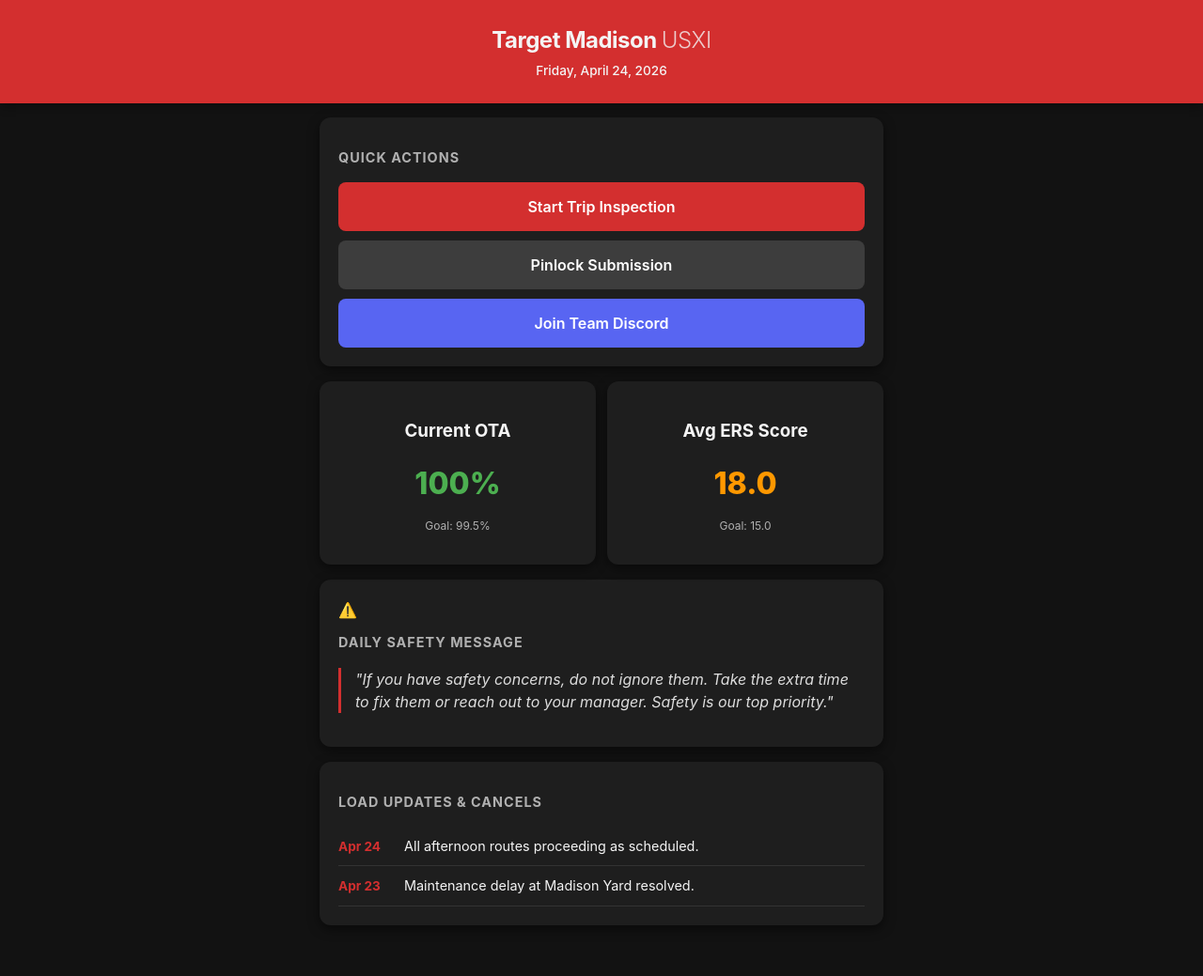
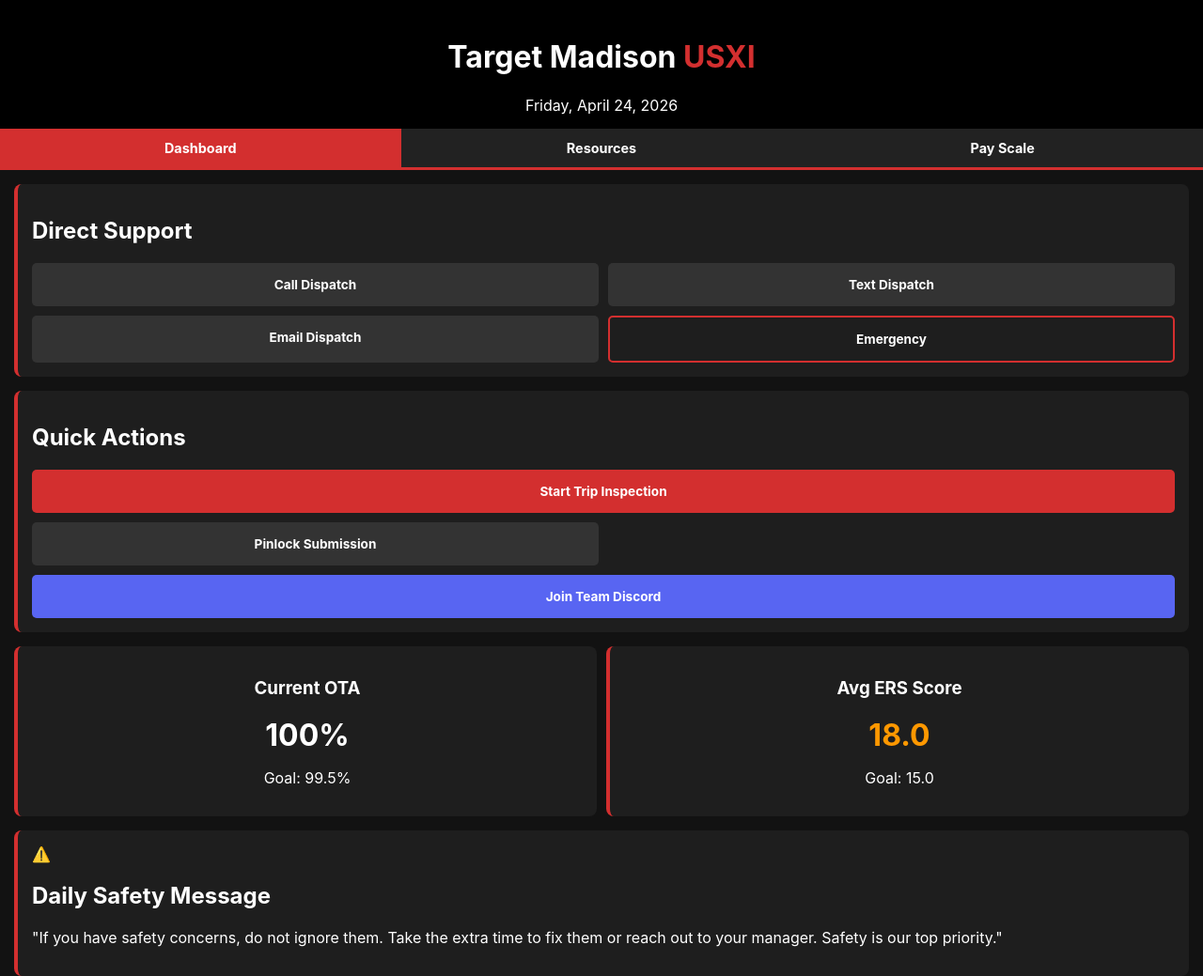
Before and after one commit to amcelroy50744/driver-hub, a plain HTML site: page index.html in a window 1280 px wide. Shown: the top 1039 px of the page at 94% size. Before the commit the page ends 1016 px from the top, so only its background shows below. Drawn offline with Linux system fonts and the light colour scheme.

Commit message:
added pages resourses and payscale

```diff
--- a/index.html
+++ b/index.html
@@ -12,9 +12,26 @@
         <h1>Target Madison <span class="sub-brand">USXI</span></h1>
         <div class="date" id="current-date"></div>
       </div>
+      <nav class="main-nav">
+        <a href="index.html" class="nav-item active">Dashboard</a>
+        <a href="resources.html" class="nav-item">Resources</a>
+        <a href="targetMadisonPayScale.html" class="nav-item">Pay Scale</a>
+      </nav>
     </header>
 
     <main class="container">
+      <section class="card action-card">
+        <h2>Direct Support</h2>
+        <div class="button-grid">
+          <a href="tel:8032505276" class="btn-link support">Call Dispatch</a>
+          <a href="sms:8032505276" class="btn-link support">Text Dispatch</a>
+          <a href="mailto:targetmadison@usxpress.com" class="btn-link support">
+            Email Dispatch</a
+          >
+          <a href="tel:911" class="btn-link emergency">Emergency</a>
+        </div>
+      </section>
+
       <section class="card action-card">
         <h2>Quick Actions</h2>
         <div class="button-grid">
@@ -22,23 +39,20 @@
             href="https://app.smartsheet.com/b/form/f10eee7610c347f5bd076bdf74858b39"
             class="btn-link primary"
             target="_blank"
+            >Start Trip Inspection</a
           >
-            Start Trip Inspection
-          </a>
           <a
-            href="https://forms.office.com/pages/responsepage.aspx?id=baa1u59cKkiWmqQDBLa8jYGkXY_QjcpDrujCEN10fqJURVBIWTdNQVBaWUJBTFdSQTcyQ05BNzRNVCQlQCN0PWcu&origin=lprLink&route=shorturl"
+            href="https://forms.office.com/..."
             class="btn-link secondary"
             target="_blank"
+            >Pinlock Submission</a
           >
-            Pinlock Submission
-          </a>
           <a
             href="https://discord.gg/PH69uc9b"
             class="btn-link discord"
             target="_blank"
+            >Join Team Discord</a
           >
-            Join Team Discord
-          </a>
         </div>
       </section>
 
@@ -70,14 +84,14 @@
         <h2>Load Updates & Cancels</h2>
         <div class="update-list">
           <div class="update-item">
-            <span class="update-date">Apr 24</span>
-            <span class="update-msg"
+            <span class="update-date">Apr 24</span
+            ><span class="update-msg"
               >All afternoon routes proceeding as scheduled.</span
             >
           </div>
           <div class="update-item">
-            <span class="update-date">Apr 23</span>
-            <span class="update-msg"
+            <span class="update-date">Apr 23</span
+            ><span class="update-msg"
               >Maintenance delay at Madison Yard resolved.</span
             >
           </div>
--- /dev/null
+++ b/resources.css
@@ -0,0 +1,73 @@
+/* Shared styling to keep the look consistent */
+        body {
+            font-family: -apple-system, BlinkMacSystemFont, "Segoe UI", Roboto, Helvetica, Arial, sans-serif;
+            background-color: #1a1a1a;
+            color: #f4f4f4;
+            margin: 0;
+            padding: 0;
+            line-height: 1.6;
+        }
+
+        header {
+            background-color: #333; /* Grey header to distinguish from main Dashboard */
+            color: white;
+            padding: 20px;
+            text-align: center;
+            border-bottom: 5px solid #d32f2f;
+        }
+
+        header h1 { margin: 0; font-size: 1.4rem; text-transform: uppercase; }
+
+        main { padding: 15px; }
+
+        .card {
+            background-color: #333;
+            border-radius: 8px;
+            padding: 20px;
+            margin-bottom: 15px;
+            border-left: 5px solid #d32f2f;
+        }
+
+        h2 { font-size: 1.1rem; margin-top: 0; color: #d32f2f; text-transform: uppercase; }
+
+        /* Resource Grid for Buttons */
+        .grid {
+            display: grid;
+            grid-template-columns: 1fr 1fr;
+            gap: 10px;
+        }
+
+        .btn-link {
+            display: flex;
+            align-items: center;
+            justify-content: center;
+            background-color: #444;
+            color: white;
+            text-decoration: none;
+            padding: 15px;
+            border-radius: 5px;
+            font-weight: bold;
+            text-align: center;
+            font-size: 0.9rem;
+            transition: 0.2s;
+        }
+
+        .btn-link:active { background-color: #d32f2f; }
+
+        /* The "Back" button at the bottom */
+        .back-nav {
+            margin-top: 20px;
+            text-align: center;
+        }
+
+        .btn-back {
+            display: inline-block;
+            color: #bbb;
+            text-decoration: none;
+            font-weight: bold;
+            text-transform: uppercase;
+            font-size: 0.8rem;
+            border: 1px solid #444;
+            padding: 10px 20px;
+            border-radius: 20px;
+        }
--- a/styles.css
+++ b/styles.css
@@ -1,126 +1,147 @@
 :root {
   --primary-red: #d32f2f;
-    --dark-bg: #121212;
+  --bg-dark: #121212;
   --card-bg: #1e1e1e;
-    --text-main: #f4f4f4;
-    --text-dim: #b0b0b0;
-    --success: #4caf50;
-    --warning: #ff9800;
+  --text-white: #ffffff;
+  --text-grey: #bbbbbb;
+  --discord-blurple: #5865f2;
 }
 
 body {
-    font-family: 'Inter', -apple-system, sans-serif;
-    background-color: var(--dark-bg);
-    color: var(--text-main);
+  font-family: -apple-system, sans-serif;
+  background-color: var(--bg-dark);
+  color: var(--text-white);
   margin: 0;
-    line-height: 1.5;
+  padding-bottom: 20px;
+}
+
+header {
+  background-color: #000;
+  padding: 20px 0 0 0;
+  text-align: center;
+  border-bottom: 3px solid var(--primary-red);
+  position: sticky;
+  top: 0;
+  z-index: 100;
+}
+
+.sub-brand {
+  color: var(--primary-red);
+}
+
+.main-nav {
+  display: flex;
+  justify-content: space-around;
+  background: #222;
+  margin-top: 15px;
+}
+
+.nav-item {
+  color: white;
+  text-decoration: none;
+  padding: 12px;
+  font-size: 0.9rem;
+  font-weight: bold;
+  flex: 1;
+}
+
+.nav-item.active {
+  background: var(--primary-red);
 }
 
 .container {
-    max-width: 600px;
-    margin: 0 auto;
   padding: 15px;
 }
 
-/* Header */
-header {
-    background-color: var(--primary-red);
-    padding: 25px 15px;
-    text-align: center;
-    box-shadow: 0 4px 10px rgba(0,0,0,0.3);
+.card {
+  background: var(--card-bg);
+  border-radius: 8px;
+  padding: 15px;
+  margin-bottom: 15px;
+  border-left: 4px solid var(--primary-red);
 }
 
-header h1 {
-    margin: 0;
-    font-size: 1.5rem;
-    letter-spacing: -0.5px;
-}
-
-.sub-brand { font-weight: 300; opacity: 0.8; }
-
-.date {
-    font-size: 0.85rem;
-    margin-top: 4px;
-    font-weight: 500;
-}
-
-/* Cards */
-.card {
-    background-color: var(--card-bg);
-    border-radius: 12px;
-    padding: 20px;
-    margin-bottom: 16px;
-    box-shadow: 0 4px 12px rgba(0,0,0,0.5);
-}
-
-h2 {
-    font-size: 0.9rem;
-    margin-bottom: 15px;
-    color: var(--text-dim);
-    text-transform: uppercase;
-    letter-spacing: 1px;
-}
-
-/* Buttons */
 .button-grid {
-    display: flex;
-    flex-direction: column;
+  display: grid;
+  grid-template-columns: 1fr 1fr;
   gap: 10px;
 }
 
 .btn-link {
   display: block;
+  padding: 15px 5px;
   text-align: center;
   text-decoration: none;
-    padding: 14px;
-    border-radius: 8px;
-    font-weight: 600;
-    transition: all 0.2s ease;
+  color: white;
+  border-radius: 5px;
+  font-weight: bold;
+  font-size: 0.85rem;
+  background: #333;
 }
 
-.primary { background-color: var(--primary-red); color: white; }
-.secondary { background-color: #3d3d3d; color: white; }
-.discord { background-color: #5865F2; color: white; }
+.btn-link.primary {
+  background: var(--primary-red);
+  grid-column: span 2;
+}
+.btn-link.discord {
+  background: var(--discord-blurple);
+  grid-column: span 2;
+}
+.btn-link.emergency {
+  border: 2px solid var(--primary-red);
+  background: transparent;
+}
 
-.btn-link:hover { opacity: 0.9; transform: translateY(-1px); }
-.btn-link:active { transform: translateY(0); }
-
-/* Metrics */
 .metrics {
   display: grid;
   grid-template-columns: 1fr 1fr;
-    gap: 12px;
-    margin-bottom: 16px;
+  gap: 10px;
+}
+.metric-card {
+  text-align: center;
+}
+.stat {
+  font-size: 2rem;
+  font-weight: bold;
+  margin: 5px 0;
+}
+.status-warning .stat {
+  color: #ff9800;
 }
 
-.metric-card { text-align: center; margin-bottom: 0; }
-.stat { font-size: 2rem; font-weight: 800; margin: 5px 0; }
-.goal { font-size: 0.75rem; color: var(--text-dim); }
-
-.status-good .stat { color: var(--success); }
-.status-warning .stat { color: var(--warning); }
-
-/* Safety & Alerts */
-.safety-text {
-    font-style: italic;
-    border-left: 3px solid var(--primary-red);
-    padding-left: 15px;
-    color: #ddd;
+.data-list {
+  list-style: none;
+  padding: 0;
+}
+.data-list li {
+  display: flex;
+  justify-content: space-between;
+  padding: 10px 0;
+  border-bottom: 1px solid #333;
 }
 
-.update-item {
-    padding: 10px 0;
-    border-bottom: 1px solid #333;
-    display: flex;
-    gap: 15px;
-    align-items: baseline;
+.doc-link {
+  color: var(--primary-red);
+  text-decoration: none;
+  font-weight: bold;
+  display: block;
+  margin-top: 10px;
+}
+.doc-link:hover {
+  text-decoration: underline;
 }
 
-.update-date {
+.back-nav {
+  text-align: center;
+}
+.btn-back {
+  display: inline-block;
+  color: var(--text-grey);
+  text-decoration: none;
   font-weight: bold;
-    color: var(--primary-red);
-    min-width: 55px;
-    font-size: 0.85rem;
+  text-transform: uppercase;
+  font-size: 0.8rem;
+  border: 1px solid #444;
+  padding: 10px 20px;
+  border-radius: 20px;
 }
-
-.update-msg { font-size: 0.9rem; }
```
Also changed, not shown: resources.html (added, +58 -0 lines), targetMadisonPayScale.html (added, +43 -0 lines), targetMadisonPayScale.css (added). Lines whose indentation alone changed are shown as unchanged.
